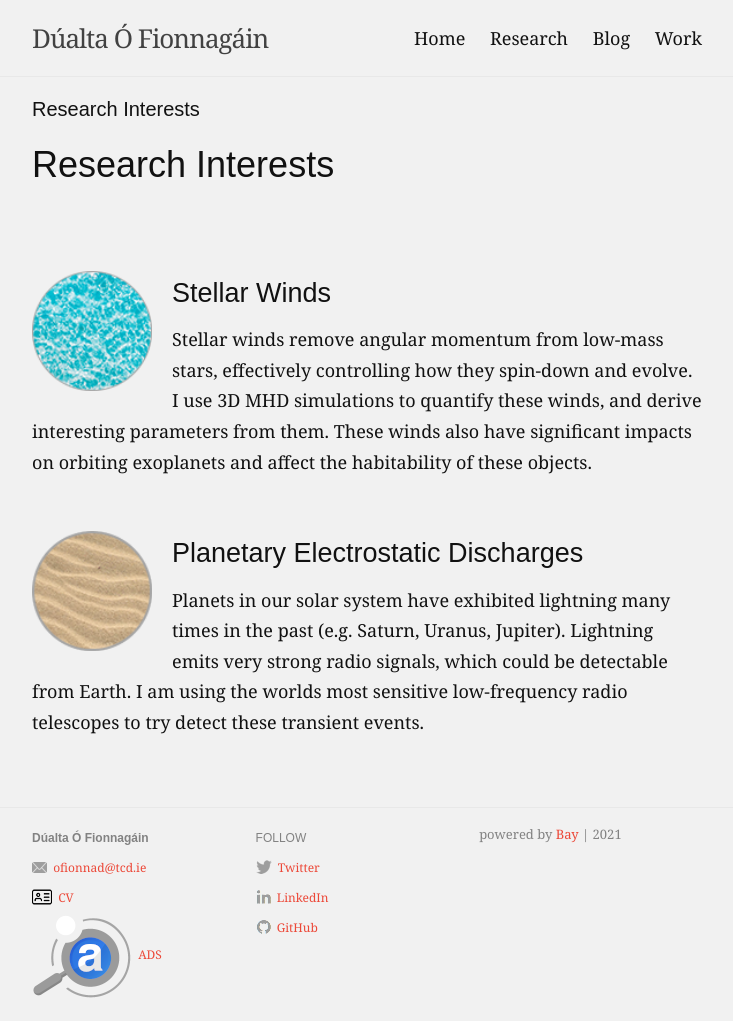
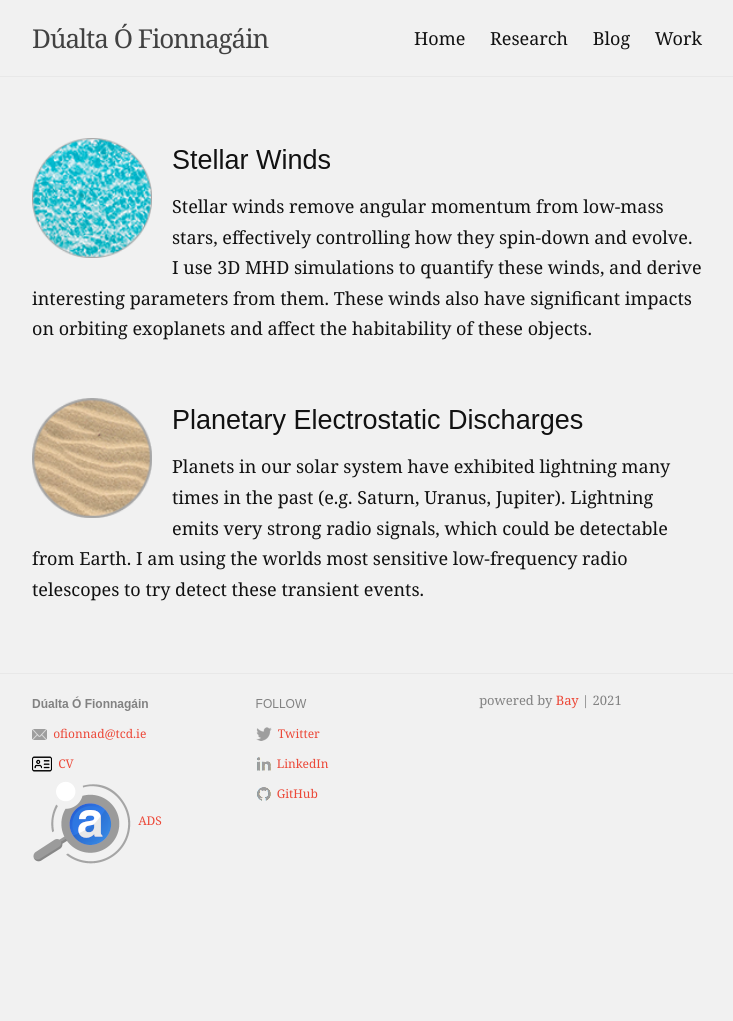
Before and after one commit to eliottvincent/bay, a Jekyll site: the page built from research.md, in a window 1280 px wide. Shown: the whole page, without its empty margins (273-1006 px from the left). Built offline with Jekyll 4.4.1, drawn with Linux system fonts in a browser that asks for light colours; our own code applies the rules of GitHub Pages for plain Markdown files; after the commit the page ends 900 px from its top, so only the background shows below that.

Commit message:
fixing whitespaces and headings

```diff
--- a/research.md
+++ b/research.md
@@ -15,5 +15,4 @@
       alt: sand
     description: Planets in our solar system have exhibited lightning many times in the past (e.g. Saturn, Uranus, Jupiter). Lightning emits very strong radio signals, which could be detectable from Earth. I am using the worlds most sensitive low-frequency radio telescopes to try detect these transient events.
 ---
-# Research Interests
-<br/><br/>
+<br/>
```
